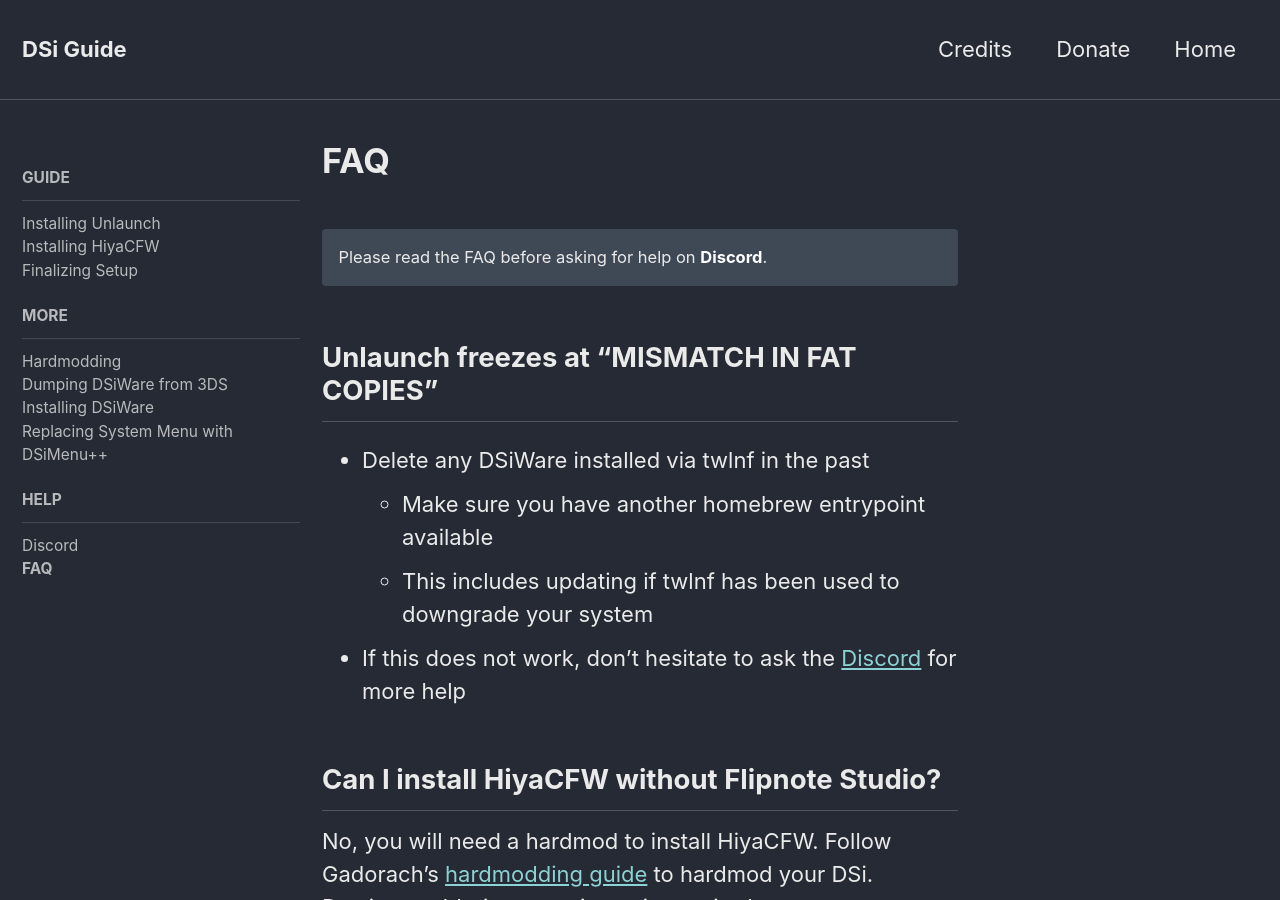
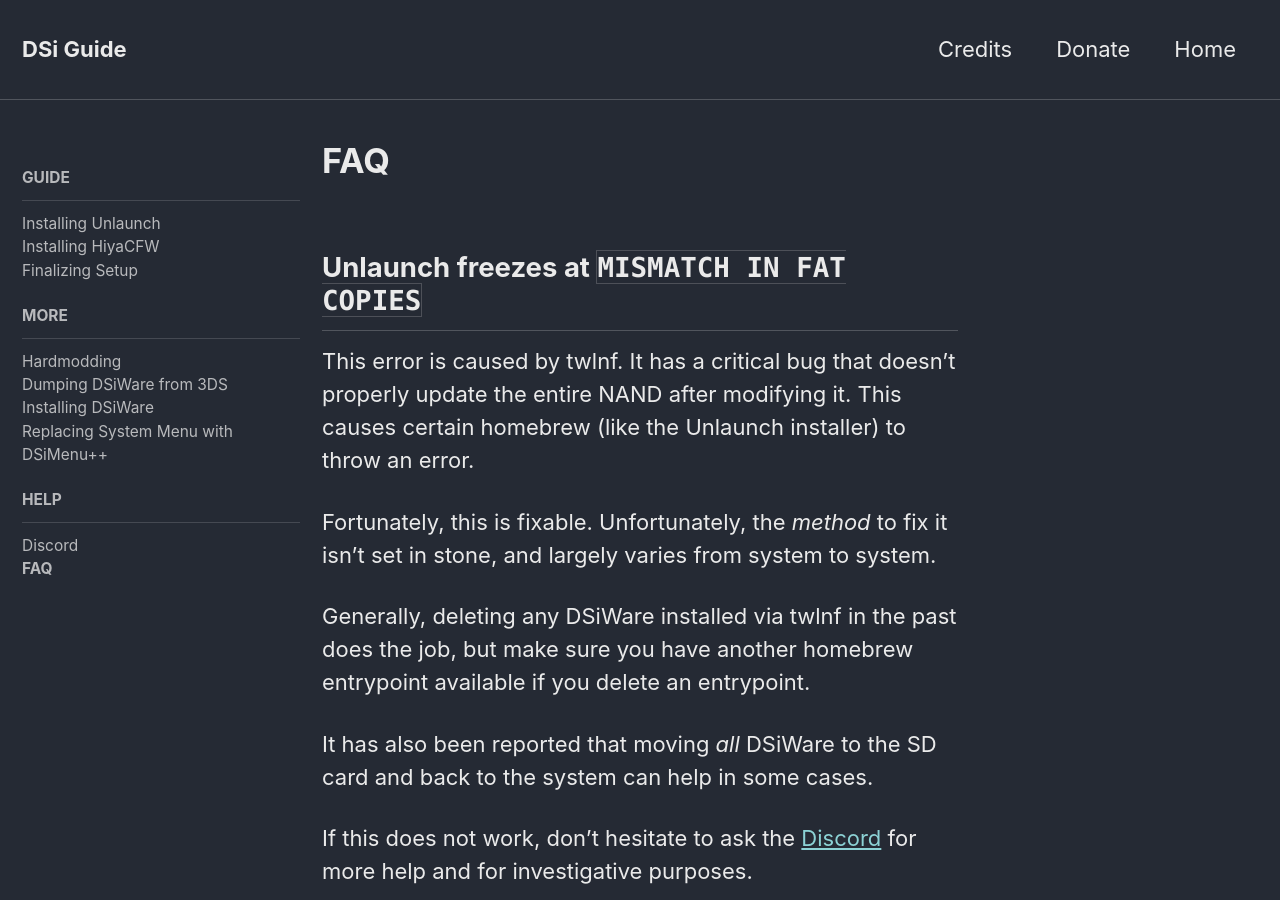
Before and after one commit to emiyl/dsi.cfw.guide-archive, a Jekyll site: the page built from help/faq.md, in a window 1280 px wide and 900 px high. Built offline with Jekyll 4.4.1, drawn with Linux system fonts in a browser that asks for light colours; nearby versions of some CDN libraries; some of the changed text lies outside the part shown.

Commit message:
update FAQ

```diff
--- a/help/faq.md
+++ b/help/faq.md
@@ -5,15 +5,17 @@
   nav: "side"
 ---
 
-Please read the FAQ before asking for help on [Discord](/help/discord).
-{: .notice--info}
+## Unlaunch freezes at `MISMATCH IN FAT COPIES`
 
-## Unlaunch freezes at "MISMATCH IN FAT COPIES"
+This error is caused by twlnf. It has a critical bug that doesn't properly update the entire NAND after modifying it. This causes certain homebrew (like the Unlaunch installer) to throw an error.
 
-- Delete any DSiWare installed via twlnf in the past
-  - Make sure you have another homebrew entrypoint available
-  - This includes updating if twlnf has been used to downgrade your system
-- If this does not work, don't hesitate to ask the [Discord](/help/discord) for more help
+Fortunately, this is fixable. Unfortunately, the *method* to fix it isn't set in stone, and largely varies from system to system.
+
+Generally, deleting any DSiWare installed via twlnf in the past does the job, but make sure you have another homebrew entrypoint available if you delete an entrypoint.
+
+It has also been reported that moving *all* DSiWare to the SD card and back to the system can help in some cases.
+
+If this does not work, don't hesitate to ask the [Discord](/help/discord) for more help and for investigative purposes.
 
 ## Can I install HiyaCFW without Flipnote Studio?
 
@@ -22,3 +24,13 @@
 ## Can I use an SD card higher than 2GB with HiyaCFW yet?
 
 Yes, using DSiMenu++. See the [Replacing System Menu with DSiMenu++](/more/replacing-system-menu/) page for more information.
+
+Low-level "full" formatting your SD card with a tool like GUIFormat can help as well, but this will not get you around the DSi Menu's block limit, whereas DSiMenu++ does.
+
+## Is there a safe way to remove Unlaunch?
+
+Unfortunately, not at this time.
+
+Ideally there would be a tool, or an update to the Unlaunch installer itself, that allows for a direct uninstallation. Currently no such tool exists. Until one exists, all methods of installing Unlaunch either require unsafe tools like twlnf, or restoring a NAND backup.
+
+Uninstalling via twlnf would trigger twlnf's NAND update bug, breaking the option to install unlaunch in the future, and NAND backups are not only dangerous but is also very stressful on the DSi's components.
```
